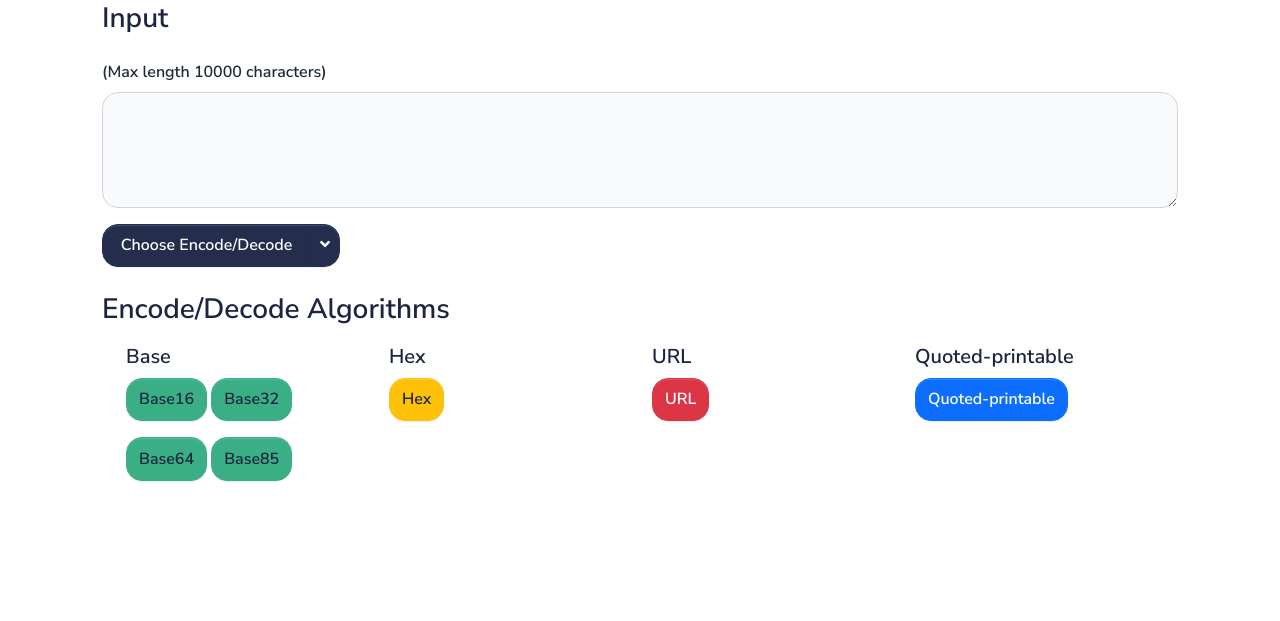
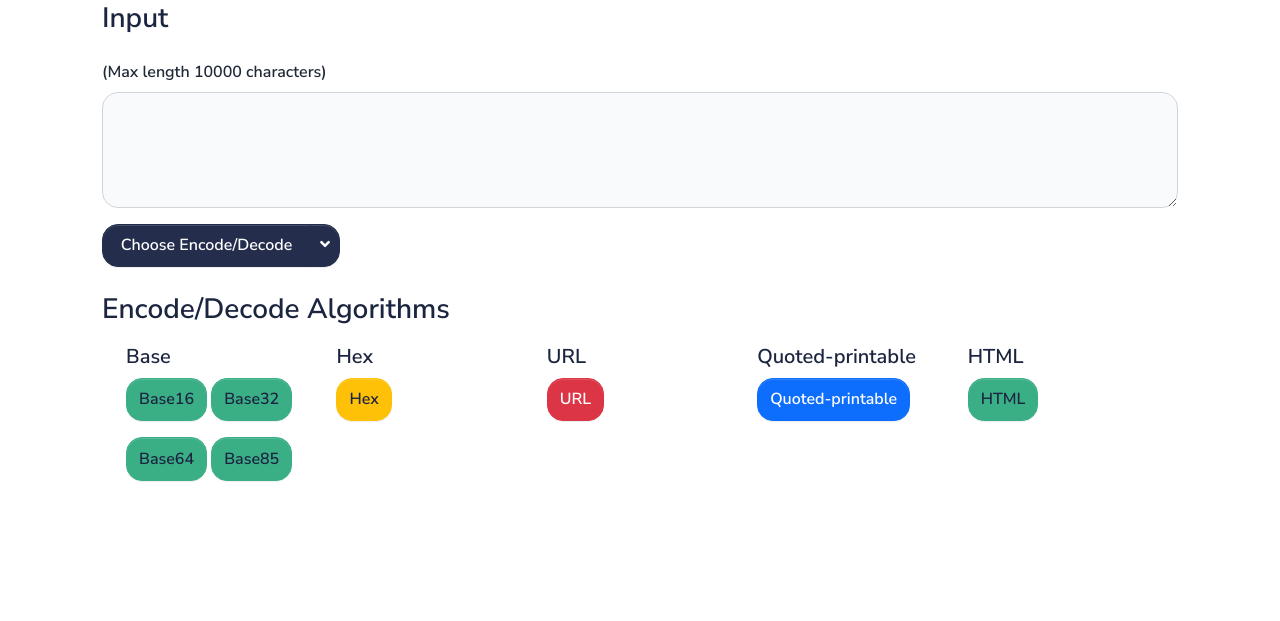
Before and after one commit to ChopperCP/mysite, a Django app: page / in a window 1280 px wide, after a click on "Encode/Decoder". Shown: the part 236-857 px from the top of the page. Run offline with Django 3.2, Linux system fonts and the light colour scheme; some libraries are stand-ins or nearby versions.

Commit message:
1. Added HTML encode/decode 2. Added 'Result' header to encode/decode result section

```diff
--- a/apps/home/views.py
+++ b/apps/home/views.py
@@ -13,8 +13,8 @@ from .models import HashResult, EncodeDecodeResult
 import hashlib
 import binascii
 
+INPUT_MAX_LEN = 10000
 
-INPUT_MAX_LEN=10000
 
 def index(request):
 	html_template = loader.get_template('home/index.html')
@@ -28,7 +28,7 @@ def index(request):
 	if 'hash_input' in request.POST:
 		context['active_nav'] = 1
 		hash_input = request.POST['hash_input']
-		if len(hash_input)>INPUT_MAX_LEN:
+		if len(hash_input) > INPUT_MAX_LEN:
 			context['is_bad_input'] = True
 			context['error_str'] = "Input too long"
 			return HttpResponse(html_template.render(context, request))
@@ -98,7 +98,12 @@ def index(request):
 						'utf8')  # We don't need bytes for URL encode/decode
 					context['encode_decode_result'] = EncodeDecodeResult.url(encode_decode_input, is_encode)
 				elif algorithm == 'Quoted-printable':
-					context['encode_decode_result'] = EncodeDecodeResult.quoted_printable(encode_decode_input, is_encode)
+					context['encode_decode_result'] = EncodeDecodeResult.quoted_printable(encode_decode_input,
+					                                                                      is_encode)
+				elif algorithm == 'HTML':
+					encode_decode_input = encode_decode_input.decode(
+						'utf8')  # We don't need bytes for HTML encode/decode
+					context['encode_decode_result'] = EncodeDecodeResult.html(encode_decode_input, is_encode)
 
 				else:
 					context['is_bad_input'] = True
--- a/apps/templates/home/index.html
+++ b/apps/templates/home/index.html
@@ -240,6 +240,12 @@
                                                                name="encode_decode_algorithm" value="Quoted-printable">
                                                     </div>
 
+                                                    <div class="col mb-5">
+                                                        <h5>HTML</h5>
+                                                        <input type="submit" class="btn btn-success mb-3"
+                                                               name="encode_decode_algorithm" value="HTML">
+                                                    </div>
+
                                                 </div>
                                             </div>
                                         </div>
@@ -254,6 +260,10 @@
                                                 document.getElementById("encode_decode_input").innerHTML="{{ encode_decode_result.result }}"
                                             }
                                         </script>
+
+                                        <div>
+                                            <h3>Result</h3>
+                                        </div>
                                         <div class="container">
                                             <div class="row">
                                                 <div class="alert alert-info" role="alert">
```
Also changed, not shown: apps/home/models.py (+11 -1 lines).
